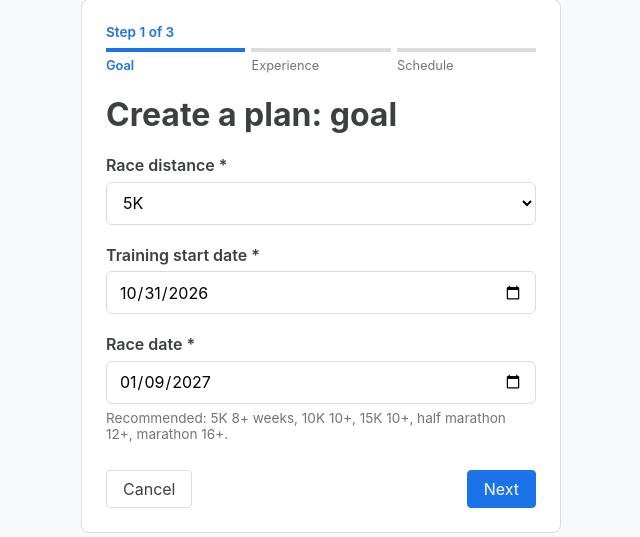
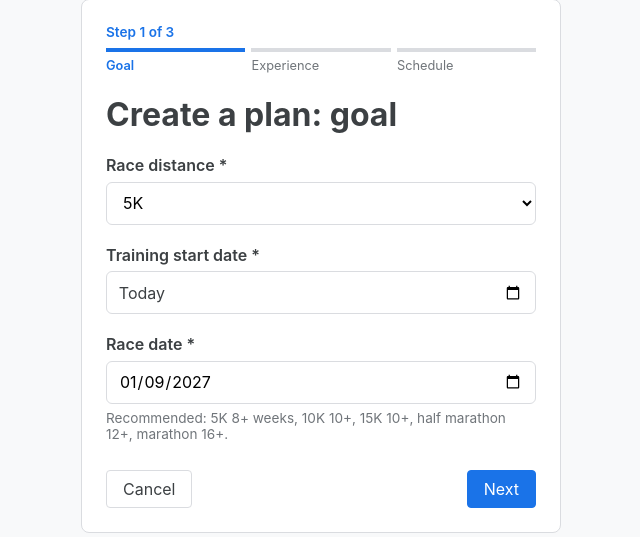
Before and after one commit to HaoSophareth/cs162-ai-app, a Flask app: page /plans/new in a window 1280 px wide. Shown: the part 85-622 px from the top of the page, without its empty margins (319-959 px from the left). Run offline with Flask 3, Linux system fonts and the light colour scheme; the visitor is signed in with stand-in values (Sample User, id 1); tables that the repository leaves empty hold one stand-in row (values such as "Sample post").

Commit message:
Build 1: training start date defaults to Today (re-prompt)

```diff
--- a/feature_build/app.py
+++ b/feature_build/app.py
@@ -517,7 +517,8 @@ def handle_plan_form(existing=None):
         if existing:
             earliest_start = min(earliest_start, existing["start_date"])
         return render_template("plan_form.html", step=step, steps=PLAN_STEPS, values=values, existing=existing,
-                               short_warning=short_warning, confirm=confirm, earliest_start=earliest_start)
+                               short_warning=short_warning, confirm=confirm, earliest_start=earliest_start,
+                               today=date.today().isoformat())
 
     if request.method == "GET":
         if existing:
--- a/feature_build/static/style.css
+++ b/feature_build/static/style.css
@@ -124,6 +124,13 @@ input, select, textarea {
 @media (max-width: 480px) {
   .form .days .option { flex-direction: column; font-size: 0.85rem; }
 }
+/* Start date: "Today" shown over the real date box when its value is today. */
+.form .date-field { position: relative; }
+.form .date-field input { cursor: pointer; }
+.form .date-today { display: none; position: absolute; left: 0.8rem; top: 50%; transform: translateY(-50%); pointer-events: none; }
+.form .date-field.shows-today .date-today { display: block; }
+.form .date-field.shows-today input { color: transparent; }
+.form .date-field.shows-today input::-webkit-datetime-edit { visibility: hidden; }
 /* A race time: small number boxes on one line, with the colon between them. */
 .form .time-boxes { display: flex; align-items: center; gap: 0.4rem; }
 .form .time-boxes input.time-box[inputmode] { width: 4.5rem; text-align: center; }
--- a/feature_build/templates/plan_form.html
+++ b/feature_build/templates/plan_form.html
@@ -40,7 +40,11 @@
 
       <div class="field">
         <label class="field-label" for="start_date">Training start date *</label>
-        <input id="start_date" type="date" name="start_date" min="{{ earliest_start }}" required value="{{ values.start_date or '' }}">
+        {# The real date box. When its value is today, the script below shows "Today" over it. #}
+        <div class="date-field" data-today="{{ today }}">
+          <input id="start_date" type="date" name="start_date" min="{{ earliest_start }}" required value="{{ values.start_date or '' }}">
+          <span class="date-today" aria-hidden="true">Today</span>
+        </div>
       </div>
 
       <div class="field">
@@ -180,4 +184,23 @@
     </div>
   </form>
 </div>
+
+{% if step == 1 %}
+<script>
+  // Show "Today" instead of today's date, and open the date picker on any click.
+  // Typing shows the real date while editing. Without JavaScript it's a plain date box.
+  const dateField = document.querySelector(".date-field");
+  const dateBox = dateField.querySelector("input");
+  const showToday = () => dateField.classList.toggle("shows-today", dateBox.value === dateField.dataset.today);
+  showToday();
+  dateBox.addEventListener("change", showToday);
+  dateBox.addEventListener("blur", showToday);
+  dateBox.addEventListener("keydown", (event) => {
+    if (event.key !== "Tab") dateField.classList.remove("shows-today");
+  });
+  dateBox.addEventListener("click", () => {
+    try { dateBox.showPicker(); } catch {}
+  });
+</script>
+{% endif %}
 {% endblock %}
```
